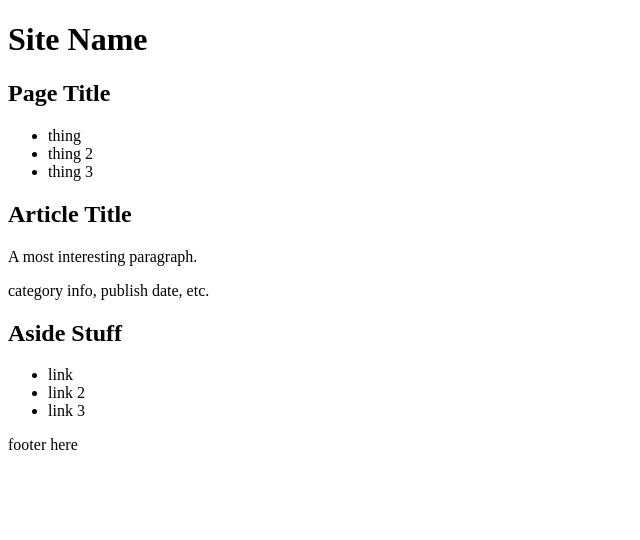
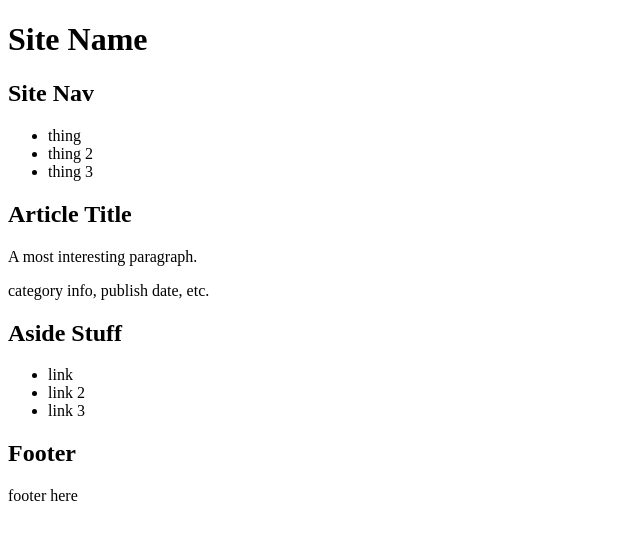
Before and after one commit to leonarc3/Layout, a plain HTML site: page index.html in a window 1280 px wide. Shown: the whole page, without its empty margins (0-640 px from the left). Drawn offline with Linux system fonts and the light colour scheme.

Commit message:
Update index.html

```diff
--- a/index.html
+++ b/index.html
@@ -8,11 +8,12 @@
 
         <body>
             <div id="wrapper">
-                <header>
+                <header class="main">
                     <h1>Site Name</h1>
-                    <h2>Page Title</h2>
                 </header>
+
                 <nav>
+                    <h2>Site Nav</h2>
             <ul>
                 <li>thing</li>
                 <li>thing 2</li>
@@ -21,7 +22,7 @@
                 </nav>
 
                 <article>
-                    <header>
+                    <header class="article">
                         <h1>Article Title</h1>
                     </header>
                     <p>A most interesting paragraph.</p>
@@ -39,7 +40,8 @@
                     </ul>
                 </aside>
 
-                <footer>
+                <footer class="bottom">
+                    <h2>Footer</h2>
                     <p>footer here</p>
                 </footer>
             </div>
```
